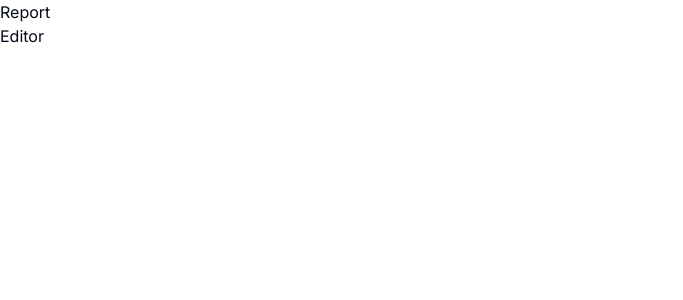
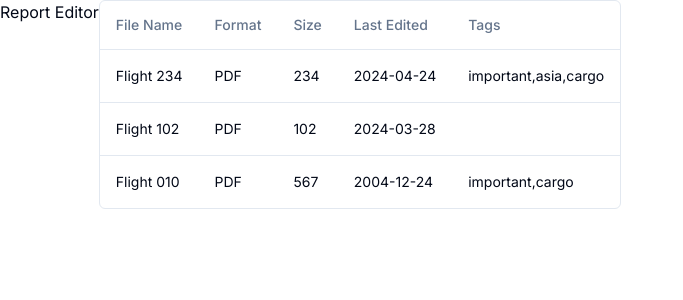
Before and after one commit to Kerushani/sky-line, a Next.js app in the folder frontend/: page /reports in a window 1280 px wide. Shown: the top 300 px of the page, without its empty margins (0-683 px from the left). Built offline with nearby package versions, Linux system fonts and the light colour scheme.

Commit message:
Added data table to report editor

```diff
--- a/frontend/package.json
+++ b/frontend/package.json
@@ -9,6 +9,7 @@
     "lint": "next lint"
   },
   "dependencies": {
+    "@tanstack/react-table": "^8.20.1",
     "axios": "^1.7.2",
     "class-variance-authority": "^0.7.0",
     "clsx": "^2.1.1",
--- a/frontend/src/app/reports/Table.tsx
+++ /dev/null
@@ -1,15 +0,0 @@
-export interface TableProps {
-    columns?: number,
-    rows?: number,
-}
-
-const Table: React.FC<TableProps> = ({columns, rows }) => {
-    return(
-        <table>
-            <div>{columns}</div>
-            <div>{rows}</div>
-        </table>
-    )
-}
-
-export default Table;
--- /dev/null
+++ b/frontend/src/app/reports/columns.tsx
@@ -0,0 +1,58 @@
+"use client";
+
+import { ColumnDef } from "@tanstack/react-table";
+
+export type Payment = {
+  fileName: string;
+  format: "JPG" | "PDF" | "DOCX";
+  size: number;
+  lastEdited: string;
+  tags: string[];
+};
+
+export const Payment: Payment[] = [
+  {
+    fileName: "Flight 234",
+    format: "PDF",
+    size: 234,
+    lastEdited: "2024-04-24",
+    tags: ["important", "asia", "cargo"],
+  },
+  {
+    fileName: "Flight 102",
+    format: "PDF",
+    size: 102,
+    lastEdited: "2024-03-28",
+    tags: [],
+  },
+  {
+    fileName: "Flight 010",
+    format: "PDF",
+    size: 567,
+    lastEdited: "2004-12-24",
+    tags: ["important", "cargo"],
+  },
+];
+
+export const columns: ColumnDef<Payment>[] = [
+  {
+    accessorKey: "fileName",
+    header: "File Name",
+  },
+  {
+    accessorKey: "format",
+    header: "Format",
+  },
+  {
+    accessorKey: "size",
+    header: "Size",
+  },
+  {
+    accessorKey: "lastEdited",
+    header: "Last Edited",
+  },
+  {
+    accessorKey: "tags",
+    header: "Tags",
+  },
+];
--- /dev/null
+++ b/frontend/src/app/reports/data-table.tsx
@@ -0,0 +1,66 @@
+"use client"
+import { Table, TableBody, TableCell, TableHead, TableHeader, TableRow } from "@/components/ui/table"
+import { ColumnDef, flexRender, getCoreRowModel, useReactTable } from "@tanstack/react-table"
+
+interface DataTableProps<TData, TValue> {
+    columns: ColumnDef<TData, TValue>[]
+    data: TData[]
+}
+
+export function DataTable<TData, TValue>({
+    columns,
+    data,
+  }: DataTableProps<TData, TValue>) {
+    const table = useReactTable({
+      data,
+      columns,
+      getCoreRowModel: getCoreRowModel(),
+    })
+
+    return (
+      <div className="rounded-md border">
+        <Table>
+          <TableHeader>
+            {table.getHeaderGroups().map((headerGroup) => (
+              <TableRow key={headerGroup.id}>
+                {headerGroup.headers.map((header) => {
+                  return (
+                    <TableHead key={header.id}>
+                      {header.isPlaceholder
+                        ? null
+                        : flexRender(
+                            header.column.columnDef.header,
+                            header.getContext()
+                          )}
+                    </TableHead>
+                  )
+                })}
+              </TableRow>
+            ))}
+          </TableHeader>
+          <TableBody>
+            {table.getRowModel().rows?.length ? (
+              table.getRowModel().rows.map((row) => (
+                <TableRow
+                  key={row.id}
+                  data-state={row.getIsSelected() && "selected"}
+                >
+                  {row.getVisibleCells().map((cell) => (
+                    <TableCell key={cell.id}>
+                      {flexRender(cell.column.columnDef.cell, cell.getContext())}
+                    </TableCell>
+                  ))}
+                </TableRow>
+              ))
+            ) : (
+              <TableRow>
+                <TableCell colSpan={columns.length} className="h-24 text-center">
+                  No results.
+                </TableCell>
+              </TableRow>
+            )}
+          </TableBody>
+        </Table>
+      </div>
+    )
+  }
--- a/frontend/src/app/reports/page.tsx
+++ b/frontend/src/app/reports/page.tsx
@@ -1,10 +1,26 @@
-import { Table } from "@/components/ui/table";
+"use client";
+import {
+  Table,
+  TableBody,
+  TableCell,
+  TableHead,
+  TableHeader,
+  TableRow,
+} from "@/components/ui/table";
+import {
+  ColumnDef,
+  flexRender,
+  getCoreRowModel,
+  useReactTable,
+} from "@tanstack/react-table";
+import { DataTable } from "./data-table";
+import { Payment, columns } from "./columns"
 
 export default function Page() {
   return (
     <div className="flex">
-        <div>Report Editor</div>
-        <Table  />
+      <div>Report Editor</div>
+      <DataTable columns={columns} data={Payment} />
     </div>
   );
 }
```
Also changed, not shown: 1 other file (tests, documents, lock files or other folders).
